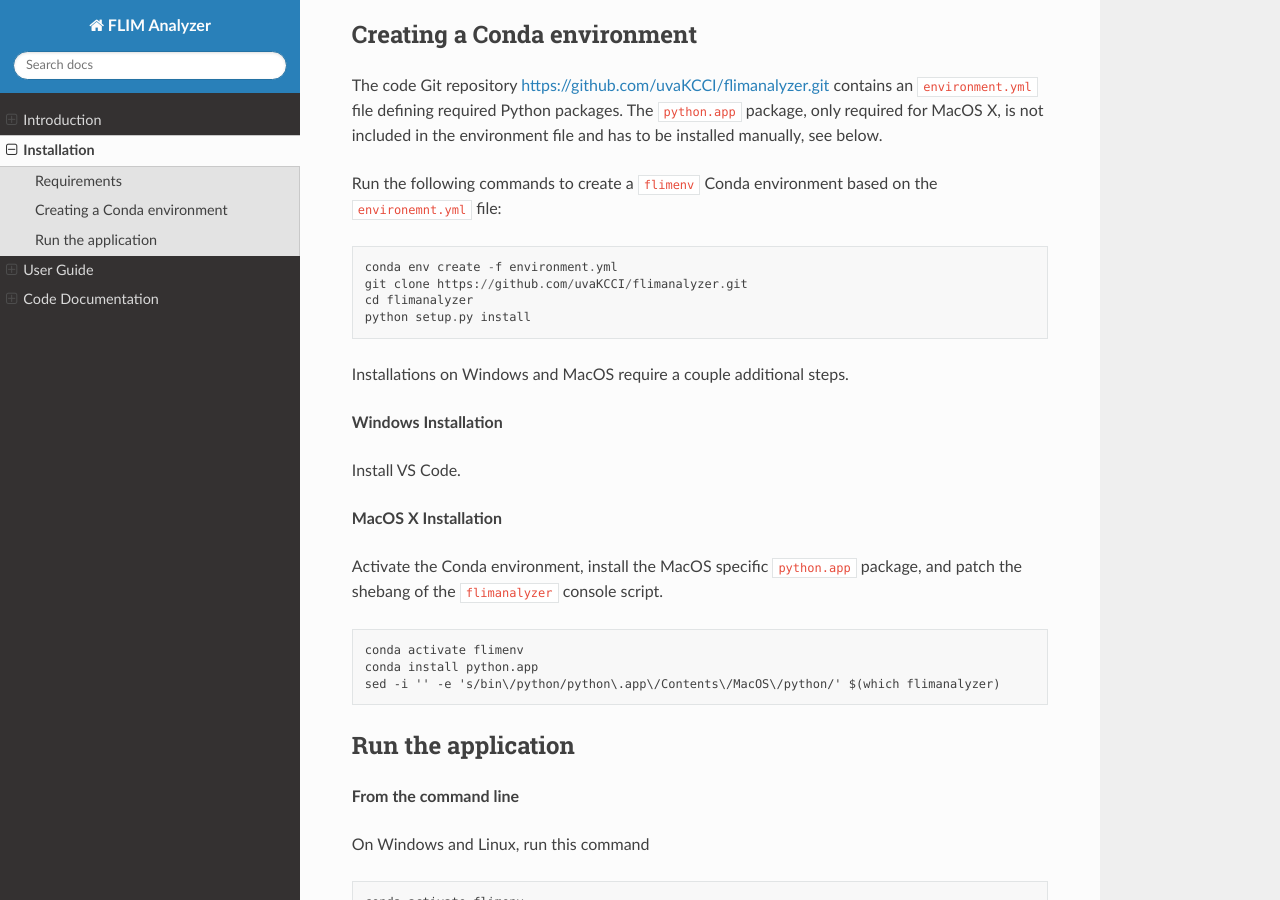
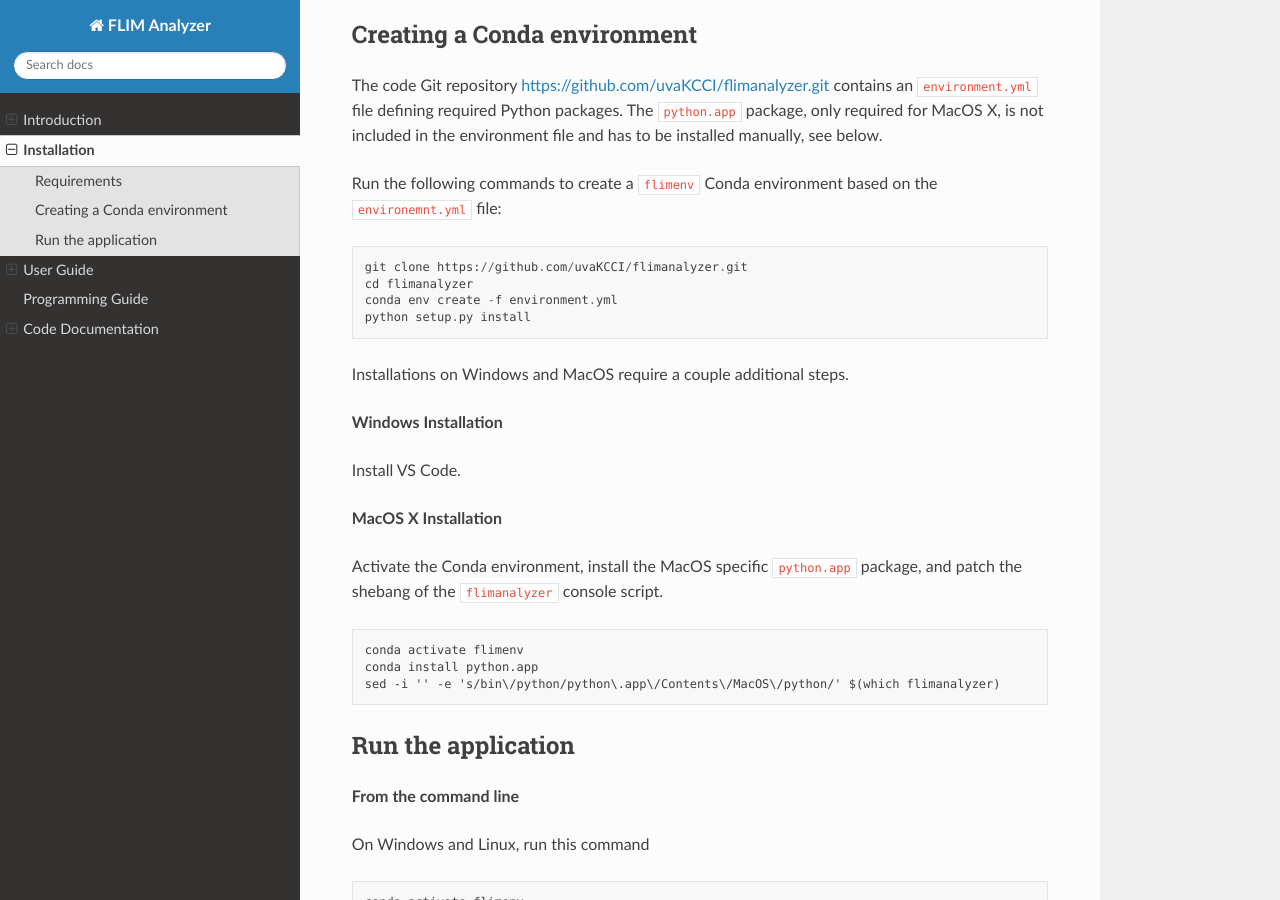
Before and after one commit to uvaKCCI/flimanalyzer, a Sphinx documentation site: the page built from docs/install/index.md, in a window 1280 px wide and 900 px high, scrolled down 558 px. Built offline with Sphinx 7.4.7 and the Read the Docs theme 2.0.0, drawn with Linux system fonts in a browser that asks for light colours.

Commit message:
parser fix, docs

````diff
--- a/docs/index.rst
+++ b/docs/index.rst
@@ -12,6 +12,7 @@ Welcome to FLIM Analyzer's documentation!
    intro/*
    install/*
    userguide/index
+   programming/index
    codedocs/index
 
 
--- a/docs/install/index.md
+++ b/docs/install/index.md
@@ -22,9 +22,9 @@ The code Git repository [https://github.com/uvaKCCI/flimanalyzer.git](https://gi
 
 Run the following commands to create a `flimenv` Conda environment based on the `environemnt.yml` file:
 ```
-conda env create -f environment.yml
 git clone https://github.com/uvaKCCI/flimanalyzer.git
 cd flimanalyzer
+conda env create -f environment.yml
 python setup.py install
 ```
 Installations on Windows and MacOS require a couple additional steps.
--- /dev/null
+++ b/docs/programming/index.rst
@@ -0,0 +1,4 @@
+Programming Guide
+=================
+
+Coming soon...
````
Also changed, not shown: 1 other file.
